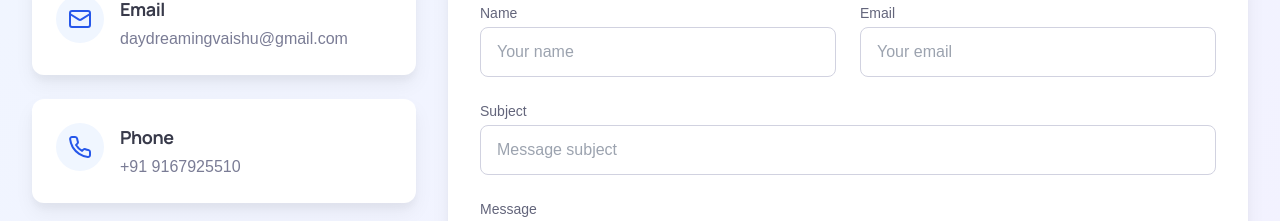
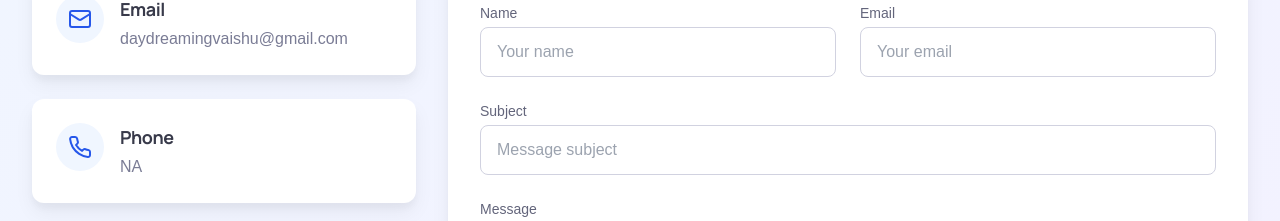
Before and after one commit to DreamingVaishu/Portfolio, a React (Vite) app: page / in a window 1280 px wide. Shown: the part 4681-4902 px from the top of the page. Built offline with nearby package versions, Linux system fonts and the light colour scheme.

Commit message:
Update Contact.tsx

```diff
--- a/src/components/Contact.tsx
+++ b/src/components/Contact.tsx
@@ -81,7 +81,7 @@ const Contact: React.FC = () => {
           >
             {[
               { icon: <Mail size={24} />, title: 'Email', info: 'daydreamingvaishu@gmail.com', link: 'https://mail.google.com/mail/?view=cm&fs=1&to=daydreamingvaishu@gmail.com&su=Hello&body=I%20want%20to%20contact%20you" ' },
-              { icon: <Phone size={24} />, title: 'Phone', info: '+91 9167925510', link: 'tel:+91 9167925510'},
+              { icon: <Phone size={24} />, title: 'Phone', info: 'NA', link: 'tel:+91 9167925510'},
               { icon: <MapPin size={24} />, title: 'Location', info: 'Mumbai , Maharashtra', link: '#' }
             ].map((item, index) => (
               <a
```
